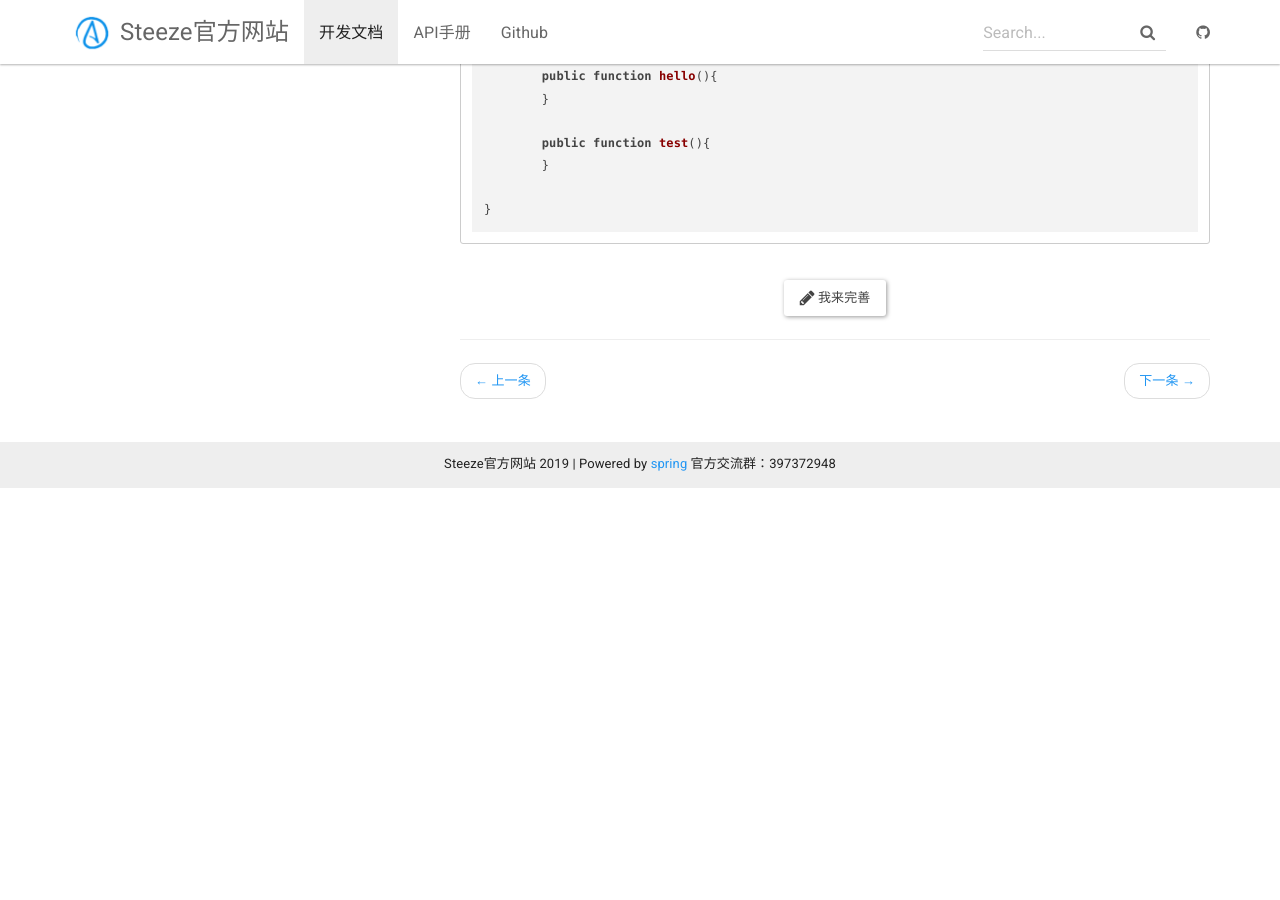
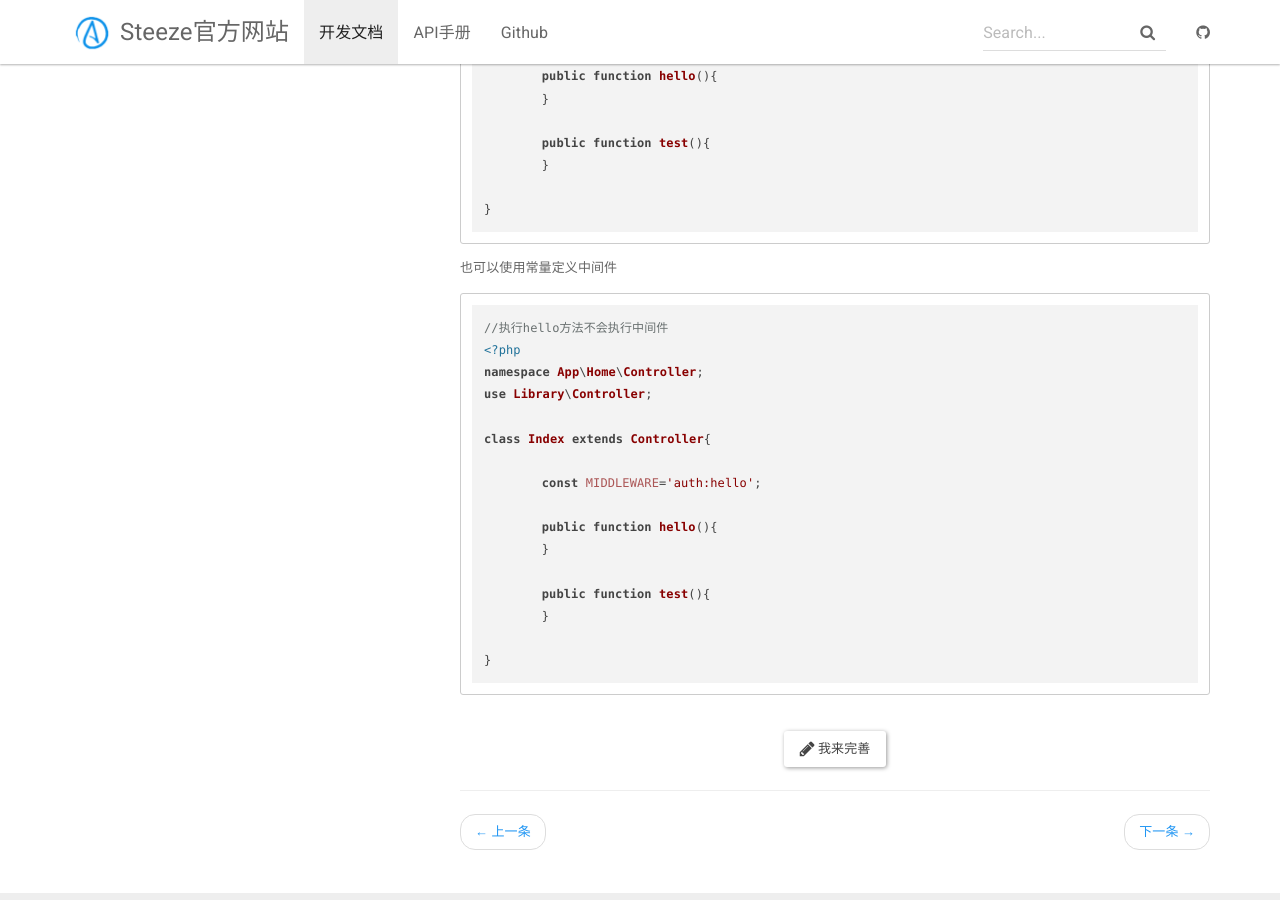
Before and after one commit to springwind2006/demo, a Jekyll site: the page built from _docs/advance/middleware.md, in a window 1280 px wide and 900 px high, scrolled down 2115 px. Built offline with Jekyll 4.4.1, drawn with Linux system fonts in a browser that asks for light colours; nearby versions of some CDN libraries; comment, search, counter and statistics services are not loaded; before the commit the page ends 2604 px from its top, so only the background shows below that.

Commit message:
更新中间件定义

````diff
--- a/_docs/advance/middleware.md
+++ b/_docs/advance/middleware.md
@@ -99,3 +99,22 @@ class Index extends Controller{
 
 }
 ```
+也可以使用常量定义中间件
+```
+//执行hello方法不会执行中间件
+<?php
+namespace App\Home\Controller;
+use Library\Controller;
+
+class Index extends Controller{
+
+	const MIDDLEWARE='auth:hello';
+
+	public function hello(){
+	}
+
+	public function test(){
+	}
+
+}
+```
````
